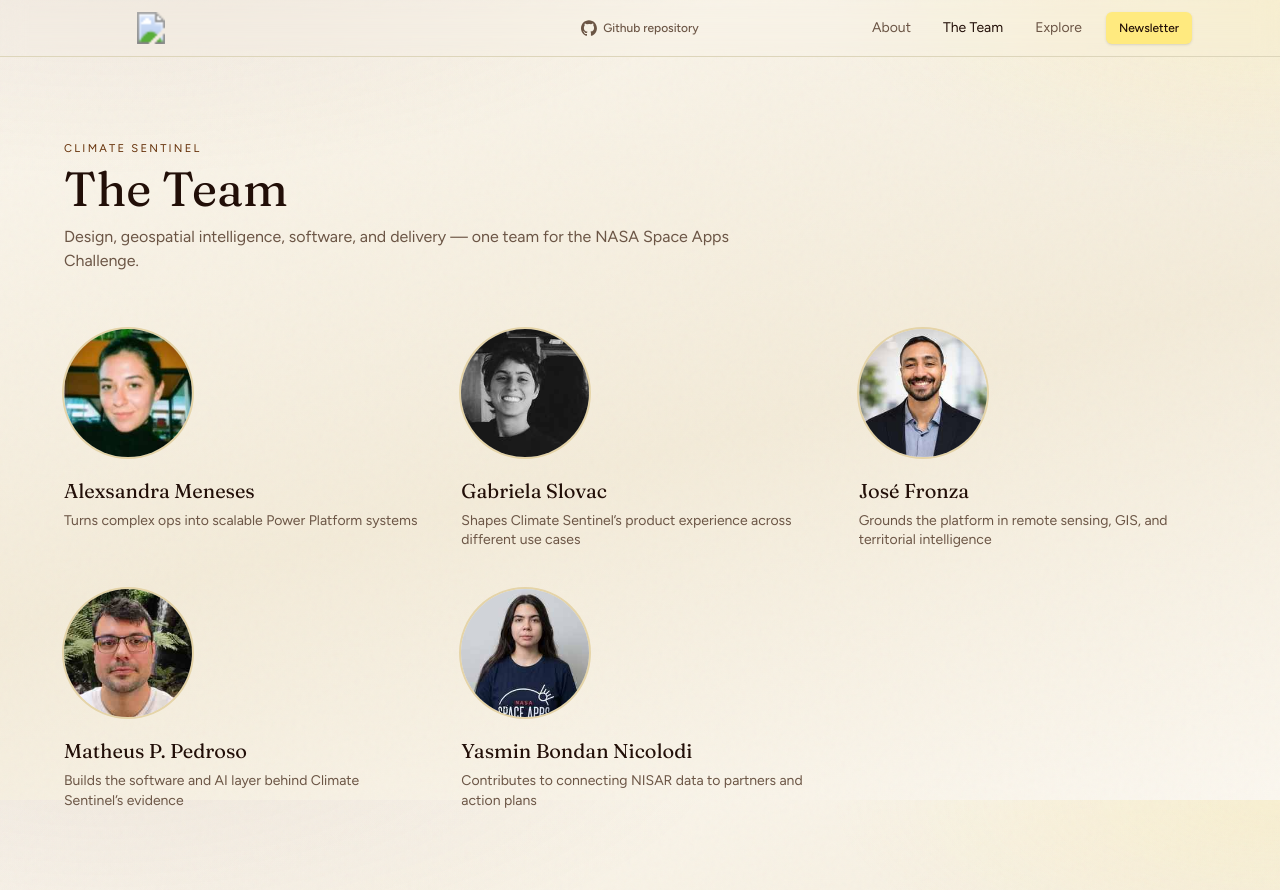
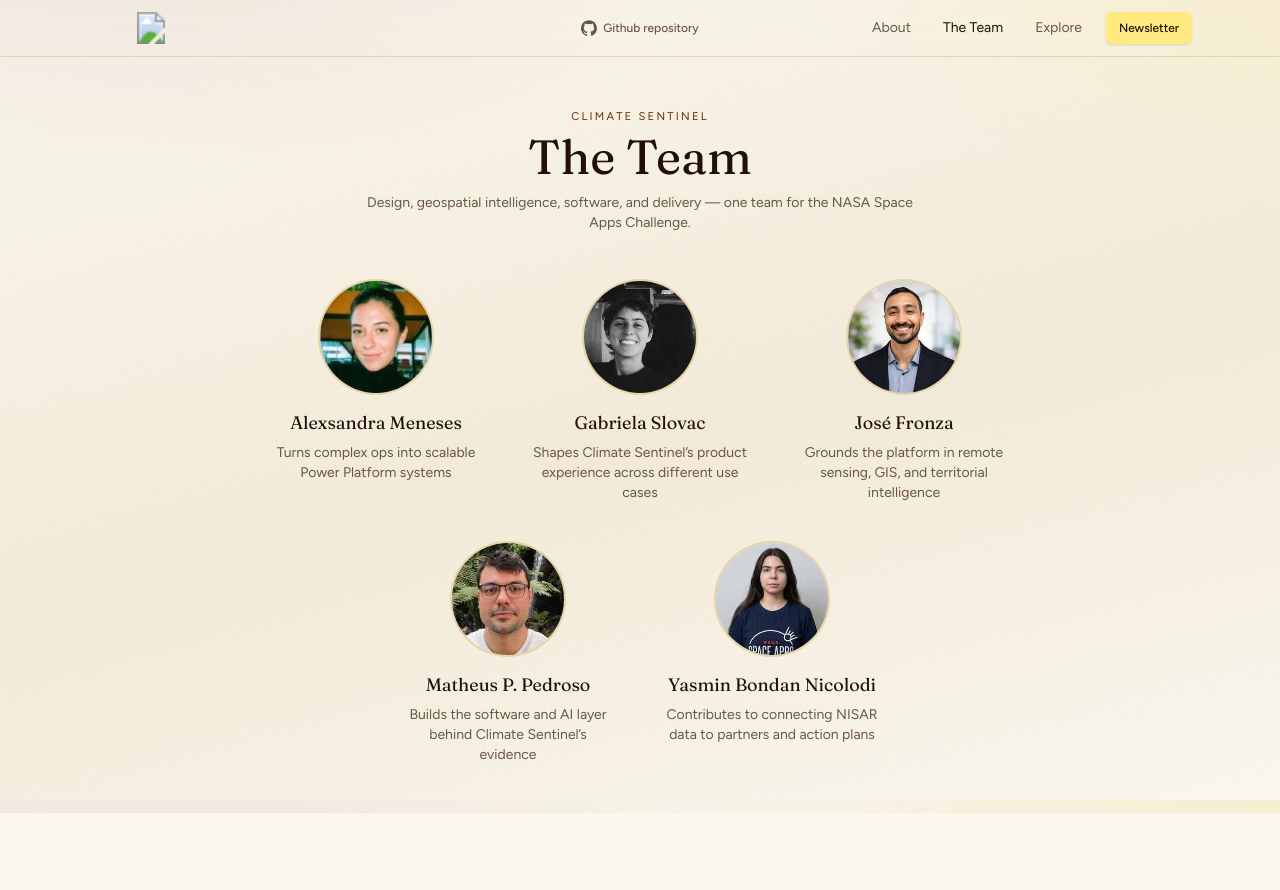
Before and after one commit to Alexsandra-m-silva/NASA-Space-Apps-2026, a Next.js app in the folder platform/: page /team in a window 1280 px wide. After the commit the page ends 813 px from the top, so only its background shows below. Built offline with nearby package versions, Linux system fonts and the light colour scheme.

Commit message:
Layout The Team as a single slide (3+2)

```diff
--- a/platform/src/components/team/the-team.tsx
+++ b/platform/src/components/team/the-team.tsx
@@ -1,4 +1,7 @@
 import { TEAM } from "@/data/team";
+
+const TOP = TEAM.slice(0, 3);
+const BOTTOM = TEAM.slice(3);
 
 function Avatar({
   name,
@@ -15,9 +18,9 @@ function Avatar({
       <img
         src={photo}
         alt={name}
-        width={160}
-        height={160}
-        className="h-28 w-28 rounded-full object-cover object-center ring-2 ring-[#E5D4A8] sm:h-32 sm:w-32"
+        width={140}
+        height={140}
+        className="h-24 w-24 rounded-full object-cover object-center ring-2 ring-[#E5D4A8] sm:h-28 sm:w-28"
         draggable={false}
       />
     );
@@ -25,7 +28,7 @@ function Avatar({
 
   return (
     <div
-      className="flex h-28 w-28 items-center justify-center rounded-full bg-[#642F07] text-lg font-medium tracking-wide text-[#FBF7EF] ring-2 ring-[#E5D4A8] sm:h-32 sm:w-32 sm:text-xl"
+      className="flex h-24 w-24 items-center justify-center rounded-full bg-[#642F07] text-base font-medium tracking-wide text-[#FBF7EF] ring-2 ring-[#E5D4A8] sm:h-28 sm:w-28 sm:text-lg"
       aria-label={`${name} — photo coming soon`}
       title="Photo coming soon"
     >
@@ -34,42 +37,75 @@ function Avatar({
   );
 }
 
+function Member({
+  name,
+  photo,
+  initials,
+  line,
+}: {
+  name: string;
+  photo: string | null;
+  initials: string;
+  line: string;
+}) {
+  return (
+    <li className="flex w-[9.5rem] flex-col items-center text-center sm:w-[12rem] md:w-[13.5rem]">
+      <Avatar name={name} photo={photo} initials={initials} />
+      <h2 className="mt-4 font-display text-base leading-snug text-olive sm:text-lg">
+        {name}
+      </h2>
+      <p className="mt-1.5 text-xs leading-snug text-muted-foreground sm:text-sm">
+        {line}
+      </p>
+    </li>
+  );
+}
+
 export function TheTeam() {
   return (
     <div
       data-header-contrast="light"
-      className="min-h-[calc(100vh-3.75rem)] px-4 py-16 sm:px-6 sm:py-20"
+      className="flex min-h-[calc(100vh-3.75rem)] flex-col justify-center px-4 py-10 sm:px-6 sm:py-12"
     >
-      <div className="mx-auto max-w-6xl">
+      <div className="mx-auto w-full max-w-5xl">
+        <header className="text-center">
           <p className="text-[0.7rem] uppercase tracking-[0.2em] text-signal">
             Climate Sentinel
           </p>
           <h1 className="mt-2 whitespace-nowrap font-display text-4xl text-olive sm:text-5xl">
             The&nbsp;Team
           </h1>
-        <p className="mt-3 max-w-2xl text-sm text-muted-foreground sm:text-base">
-          Design, geospatial intelligence, software, and delivery — one team for
-          the NASA Space Apps Challenge.
+          <p className="mx-auto mt-3 max-w-xl text-sm text-muted-foreground">
+            Design, geospatial intelligence, software, and delivery — one team
+            for the NASA Space Apps Challenge.
           </p>
+        </header>
 
-        <ul className="mt-14 grid gap-10 sm:grid-cols-2 lg:grid-cols-3">
-          {TEAM.map((member) => (
-            <li key={member.id} className="flex flex-col items-start">
-              <Avatar
+        <div className="mt-10 flex flex-col items-center gap-8 sm:mt-12 sm:gap-10">
+          <ul className="flex flex-wrap justify-center gap-x-6 gap-y-8 sm:gap-x-10 md:gap-x-12">
+            {TOP.map((member) => (
+              <Member
+                key={member.id}
                 name={member.name}
                 photo={member.photo}
                 initials={member.initials}
+                line={member.line}
               />
-              <h2 className="mt-5 font-display text-xl text-olive">
-                {member.name}
-              </h2>
-              <p className="mt-1.5 text-sm leading-snug text-muted-foreground">
-                {member.line}
-              </p>
-            </li>
+            ))}
+          </ul>
+          <ul className="flex flex-wrap justify-center gap-x-6 gap-y-8 sm:gap-x-10 md:gap-x-12">
+            {BOTTOM.map((member) => (
+              <Member
+                key={member.id}
+                name={member.name}
+                photo={member.photo}
+                initials={member.initials}
+                line={member.line}
+              />
             ))}
           </ul>
         </div>
       </div>
+    </div>
   );
 }
```
Lines whose indentation alone changed are shown as unchanged.
